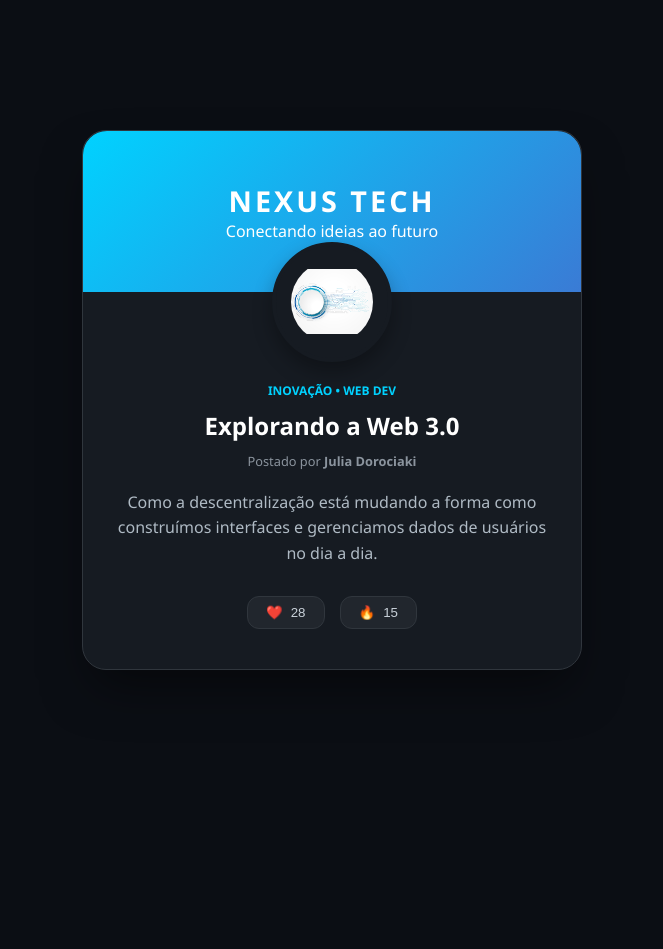
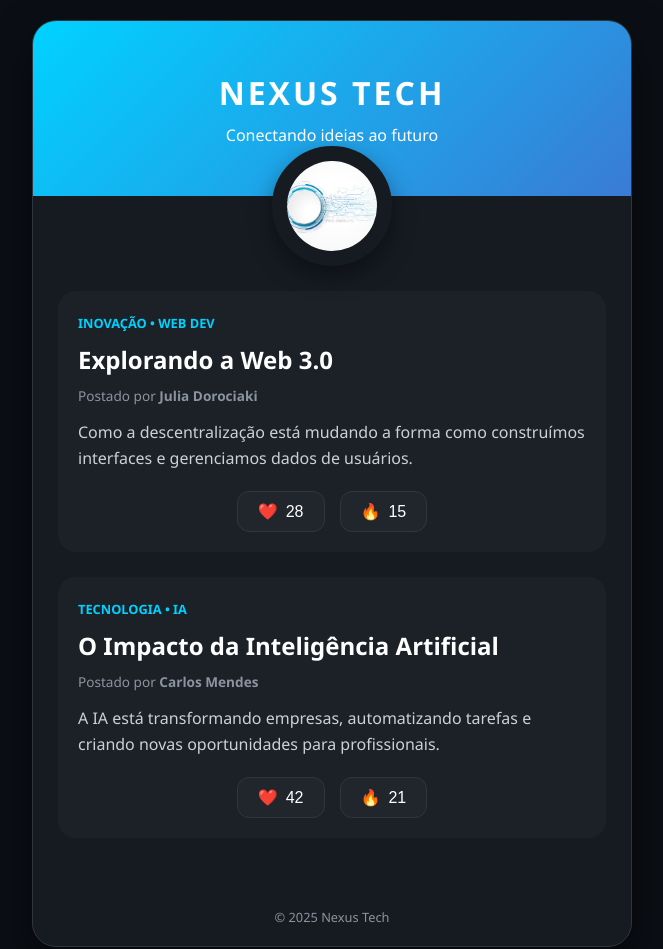
Before and after one commit to julinha1611/projeto-final, a plain HTML site: page index.html in a window 1280 px wide. Shown: the whole page, without its empty margins (308-971 px from the left). Before the commit the page ends 800 px from the top, so only its background shows below. Drawn offline with Linux system fonts and the light colour scheme.

Commit message:
Update HTML structure and styling for Nexus Tech

```diff
--- a/index.html
+++ b/index.html
@@ -1,163 +1,242 @@
 <!DOCTYPE html>
-<html lang="pt-br">
+<html lang="pt-BR">
 <head>
 <meta charset="UTF-8">
 <meta name="viewport" content="width=device-width, initial-scale=1.0">
-    <title>NextGen Tech | O Futuro do Código</title>
+<title>Nexus Tech | Portal</title>
+
 <style>
-        /* Reset e Base Dark */
-        * {
-            margin: 0;
-            padding: 0;
-            box-sizing: border-box;
+*{
+    margin:0;
+    padding:0;
+    box-sizing:border-box;
 }
 
-        body {
-            font-family: 'Segoe UI', Roboto, Helvetica, Arial, sans-serif;
-            background-color: #0b0e14;
-            color: #e2e8f0;
-            display: flex;
-            justify-content: center;
-            align-items: center;
-            min-height: 100vh;
-            padding: 20px;
+body{
+    font-family:'Segoe UI',sans-serif;
+    background:#0b0e14;
+    color:#e2e8f0;
+    display:flex;
+    justify-content:center;
+    align-items:center;
+    min-height:100vh;
+    padding:20px;
 }
 
-        /* Container Principal */
-        .card-portal {
-            max-width: 500px;
-            width: 100%;
-            background: #161b22;
-            border: 1px solid #30363d;
-            border-radius: 24px;
-            overflow: visible; /* Permite que a logo saia um pouco para fora */
-            box-shadow: 0 25px 50px -12px rgba(0, 0, 0, 0.5);
+.card-portal{
+    width:100%;
+    max-width:600px;
+    background:#161b22;
+    border:1px solid #30363d;
+    border-radius:24px;
+    overflow:hidden;
+    box-shadow:0 20px 40px rgba(0,0,0,.5);
 }
 
-        /* Header Curvo Moderno */
-        .header-tech {
-            background: linear-gradient(135deg, #00d2ff 0%, #3a7bd5 100%);
-            padding: 50px 20px;
-            text-align: center;
-            color: #fff;
-            border-radius: 24px 24px 0 0;
+.header-tech{
+    background:linear-gradient(135deg,#00d2ff,#3a7bd5);
+    text-align:center;
+    padding:50px 20px;
+    color:white;
 }
 
-        .header-tech h1 {
-            font-size: 1.8rem;
-            text-transform: uppercase;
-            letter-spacing: 3px;
+.header-tech h1{
+    letter-spacing:3px;
+    margin-bottom:10px;
 }
 
-        /* CONFIGURAÇÃO DA LOGO (A imagem que você enviou) */
-        .logo-container {
-            display: flex;
-            justify-content: center;
-            margin-top: -50px; /* Faz a logo subir para cima do azul */
+.logo-container{
+    display:flex;
+    justify-content:center;
+    margin-top:-50px;
 }
 
-        .img-logo {
-            width: 120px;       /* Tamanho menor e controlado */
-            height: 120px;
-            object-fit: contain; /* Garante que a logo não distorça */
-            background: #161b22;
-            padding: 15px;
-            border-radius: 50%;
-            border: 4px solid #161b22;
-            box-shadow: 0 10px 20px rgba(0,0,0,0.3);
+.img-logo{
+    width:120px;
+    height:120px;
+    object-fit:cover;
+    border-radius:50%;
+    background:#161b22;
+    border:5px solid #161b22;
+    padding:10px;
+    box-shadow:0 10px 25px rgba(0,0,0,.4);
 }
 
-        /* Conteúdo */
-        .main-content {
-            padding: 20px 30px 40px 30px;
-            text-align: center;
+.main-content{
+    padding:25px;
 }
 
-        .tag {
-            color: #00d2ff;
-            font-size: 0.75rem;
-            font-weight: bold;
-            text-transform: uppercase;
-            display: block;
-            margin-bottom: 10px;
+.artigo{
+    padding:20px;
+    border-radius:18px;
+    background:#1c2128;
+    margin-bottom:25px;
+    transition:.3s;
 }
 
-        .artigo h2 {
-            font-size: 1.5rem;
-            margin-bottom: 10px;
-            color: #fff;
+.artigo:hover{
+    transform:translateY(-4px);
 }
 
-        .meta-info {
-            font-size: 0.8rem;
-            color: #8b949e;
-            margin-bottom: 20px;
+.tag{
+    color:#00d2ff;
+    font-size:.8rem;
+    font-weight:bold;
+    text-transform:uppercase;
 }
 
-        .resumo {
-            line-height: 1.6;
-            color: #afbac4;
-            margin-bottom: 30px;
+.artigo h2{
+    margin:10px 0;
+    color:white;
 }
 
-        /* Botões de Like/Fogo */
-        .botoes-acao {
-            display: flex;
-            justify-content: center;
-            gap: 15px;
+.meta-info{
+    color:#8b949e;
+    font-size:.85rem;
+    margin-bottom:15px;
 }
 
-        .btn {
-            background: #21262d;
-            border: 1px solid #30363d;
-            color: #c9d1d9;
-            padding: 8px 18px;
-            border-radius: 12px;
-            cursor: pointer;
-            transition: 0.3s;
-            display: flex;
-            align-items: center;
-            gap: 8px;
+.resumo{
+    line-height:1.6;
+    color:#c9d1d9;
+    margin-bottom:20px;
 }
 
-        .btn:hover {
-            background: #30363d;
-            transform: translateY(-3px);
+.botoes-acao{
+    display:flex;
+    justify-content:center;
+    gap:15px;
+}
+
+.btn{
+    background:#21262d;
+    border:1px solid #30363d;
+    color:white;
+    padding:10px 20px;
+    border-radius:12px;
+    cursor:pointer;
+    font-size:16px;
+    transition:.25s;
+    display:flex;
+    align-items:center;
+    gap:8px;
+}
+
+.btn:hover{
+    background:#30363d;
+}
+
+.btn.clicado{
+    transform:scale(1.15);
+}
+
+footer{
+    text-align:center;
+    padding:20px;
+    color:#8b949e;
+    font-size:.8rem;
 }
 </style>
 </head>
+
 <body>
 
 <div class="card-portal">
+
     <header class="header-tech">
-            <h1>Nexus Tech</h1>
+        <h1>NEXUS TECH</h1>
         <p>Conectando ideias ao futuro</p>
     </header>
 
-        <!-- AREA DA LOGO -->
     <div class="logo-container">
-            <!-- COLOQUE O NOME DO SEU ARQUIVO DE IMAGEM NO SRC ABAIXO -->
-            <img src="logo.jpg" class="img-logo" alt="Logo de Tecnologia">
+        <img src="logo.jpg" alt="Logo" class="img-logo">
     </div>
 
     <main class="main-content">
+
+        <!-- POST 1 -->
         <article class="artigo">
             <span class="tag">Inovação • Web Dev</span>
+
             <h2>Explorando a Web 3.0</h2>
-                <p class="meta-info">Postado por <strong>Julia Dorociaki</strong></p>
+
+            <p class="meta-info">
+                Postado por <strong>Julia Dorociaki</strong>
+            </p>
 
             <p class="resumo">
-                    Como a descentralização está mudando a forma como construímos
-                    interfaces e gerenciamos dados de usuários no dia a dia.
+                Como a descentralização está mudando a forma como
+                construímos interfaces e gerenciamos dados de usuários.
             </p>
 
             <div class="botoes-acao">
-                    <button class="btn">❤️ <span>28</span></button>
-                    <button class="btn">🔥 <span>15</span></button>
+                <button class="btn contador">
+                    ❤️ <span>28</span>
+                </button>
+
+                <button class="btn contador">
+                    🔥 <span>15</span>
+                </button>
             </div>
         </article>
+
+        <!-- POST 2 -->
+        <article class="artigo">
+            <span class="tag">Tecnologia • IA</span>
+
+            <h2>O Impacto da Inteligência Artificial</h2>
+
+            <p class="meta-info">
+                Postado por <strong>Carlos Mendes</strong>
+            </p>
+
+            <p class="resumo">
+                A IA está transformando empresas, automatizando tarefas
+                e criando novas oportunidades para profissionais.
+            </p>
+
+            <div class="botoes-acao">
+                <button class="btn contador">
+                    ❤️ <span>42</span>
+                </button>
+
+                <button class="btn contador">
+                    🔥 <span>21</span>
+                </button>
+            </div>
+        </article>
+
     </main>
+
+    <footer>
+        © 2025 Nexus Tech
+    </footer>
+
 </div>
+
+<script>
+const botoes = document.querySelectorAll(".contador");
+
+botoes.forEach(botao => {
+
+    botao.addEventListener("click", () => {
+
+        const numero = botao.querySelector("span");
+
+        let valor = parseInt(numero.textContent);
+
+        numero.textContent = valor + 1;
+
+        botao.classList.add("clicado");
+
+        setTimeout(() => {
+            botao.classList.remove("clicado");
+        }, 200);
+
+    });
+
+});
+</script>
 
 </body>
 </html>
```
Lines whose indentation alone changed are shown as unchanged.
